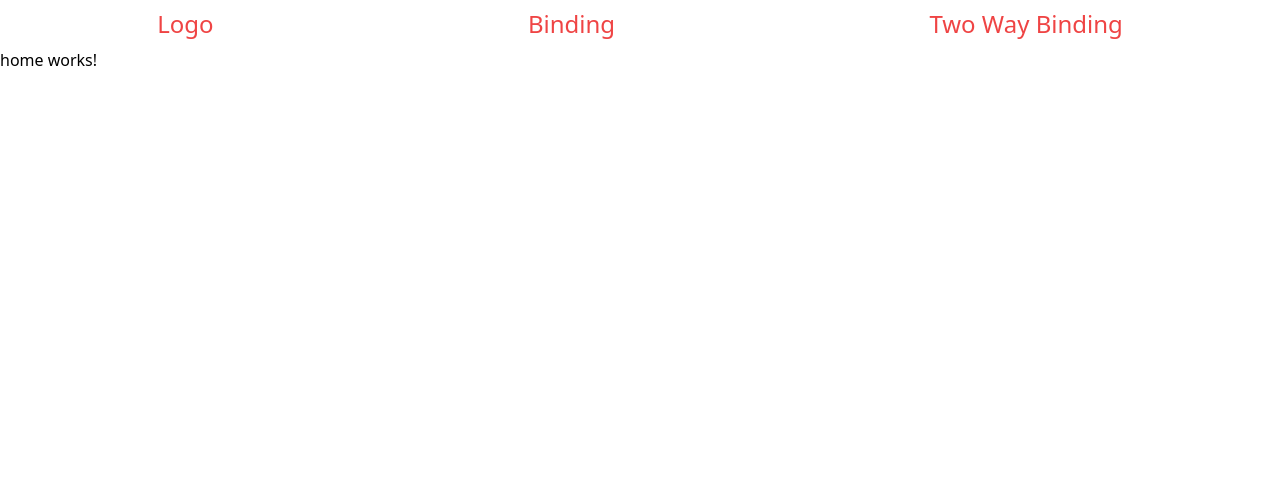
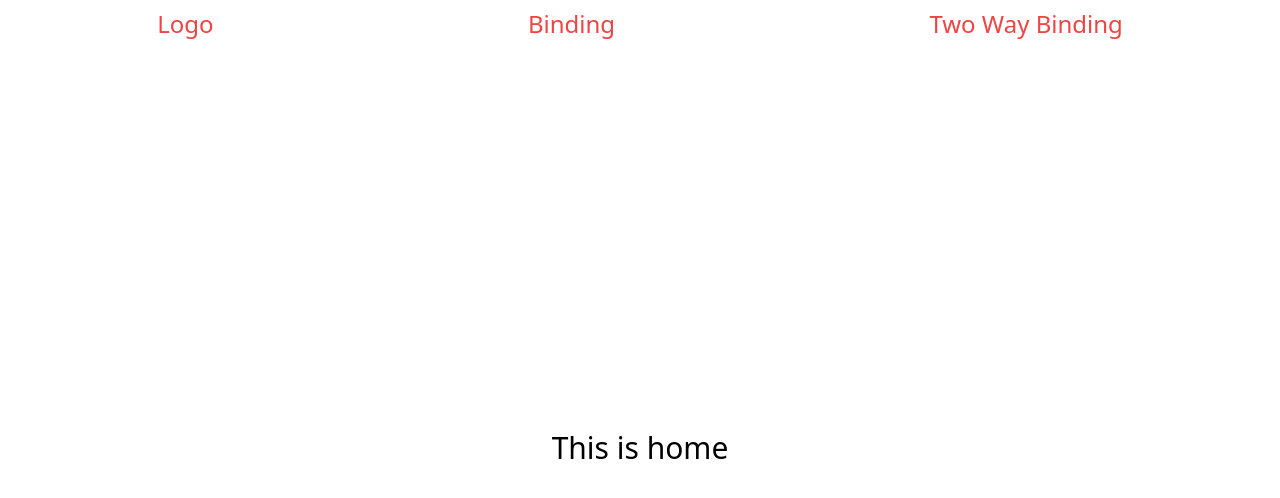
Before and after one commit to Abilash-Nambi/Angular-Learning, an Angular app: page / in a window 1280 px wide. Shown: the top 498 px of the page. Built offline with nearby package versions, Linux system fonts and the light colour scheme.

Commit message:
bug fixed

```diff
--- a/src/app/binding/binding.component.html
+++ b/src/app/binding/binding.component.html
@@ -11,7 +11,9 @@
   <input type="text" [id]="myId" [disabled]="isDisabled" />
 
   <h1>Class Binding</h1>
-  <h5 [ngClass]="count > 0 ? 'sucess' : 'danger'">counter {{ count }}</h5>
+  <h5 [ngClass]="count > 0 ? 'bg-gray-500' : 'bg-green-300'" class="text-5xl">
+    counter {{ count }}
+  </h5>
   <button (click)="increament()">+</button>
   <button (click)="decrement()">-</button>
   <!--  -->
--- a/src/app/home/home.component.html
+++ b/src/app/home/home.component.html
@@ -1 +1,5 @@
-<p>home works!</p>
+<div>
+  <div class="text-3xl items-center h-screen flex justify-center">
+    This is home
+  </div>
+</div>
```
